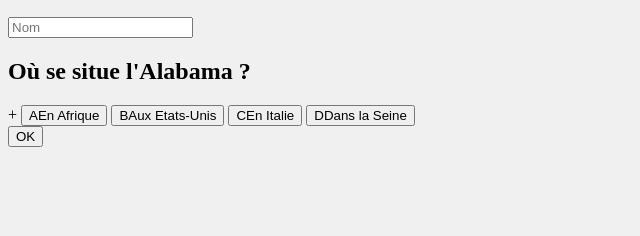
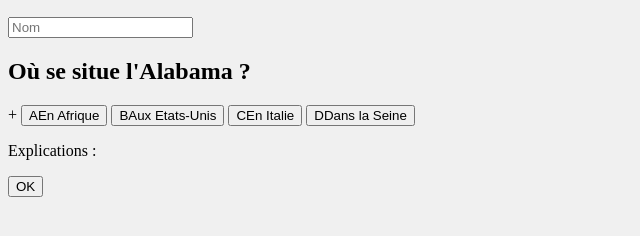
Before and after one commit to SPerrierPro/First-project, a plain HTML site: page index.html in a window 1280 px wide. Shown: the part 528-764 px from the top of the page, without its empty margins (0-640 px from the left). Drawn offline with Linux system fonts and the light colour scheme.

Commit message:
Added explications paragraphe

```diff
--- a/index.html
+++ b/index.html
@@ -47,6 +47,8 @@
                         <button><span>B</span>Aux Etats-Unis</button>
                         <button><span>C</span>En Italie</button>
                         <button><span>D</span>Dans la Seine</button>
+                        <p>Explications : </p>
+                        <!--A voir si on les mets toujours après que le choix de réponse ait été validé, ou uniquement si mauvaise réponse ?-->
                     </div>
                 </div>
             </div>
```
